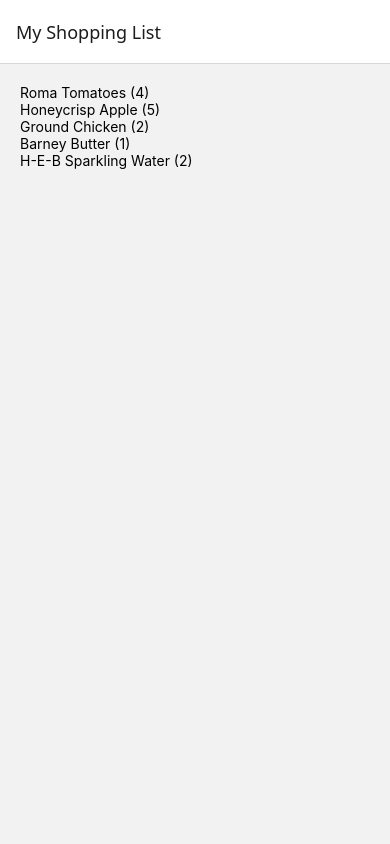
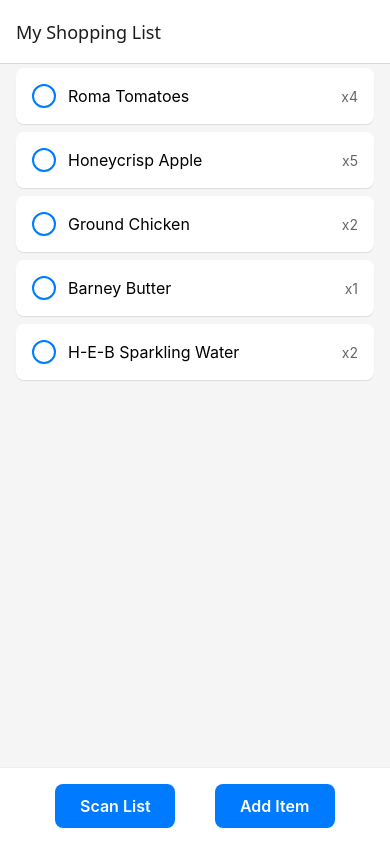
Before and after one commit to runkev/aisle-buddy, a React Native app: screen /ShoppingList in a window 390 px wide. Built offline with nearby package versions, Linux system fonts and the light colour scheme.

Commit message:
updated UI of list view

```diff
--- a/src/screens/ShoppingListScreen.js
+++ b/src/screens/ShoppingListScreen.js
@@ -1,25 +1,89 @@
 import React, { useState, useEffect } from 'react';
-import { View, Text, FlatList, TouchableOpacity, StyleSheet } from 'react-native';
+import { View, Text, FlatList, TouchableOpacity, StyleSheet, Animated } from 'react-native';
 import { Camera } from 'expo-camera';
 import { list } from '../database/sampleData';
 
 const ShoppingListScreen = ({ navigation }) => {
+    // Add state for managing checked items
+    const [items, setItems] = useState(list.map(item => ({ ...item, checked: false })));
 
-    const Item = ({title, quantity}) => (
-        <View style={styles.item}>
-            <Text style={styles.title}>{title} ({quantity})</Text>
-        </View>
-    );
+    const toggleItem = (itemId) => {
+        setItems(items.map(item =>
+            item.id === itemId
+                ? { ...item, checked: !item.checked }
+                : item
+        ));
+    };
+
+    const Item = ({item, onToggle, isChecked = false}) => {
+        const fadeAnim = React.useRef(new Animated.Value(isChecked ? 1 : 0)).current;
+
+        React.useEffect(() => {
+            Animated.timing(fadeAnim, {
+                toValue: isChecked ? 1 : 0,
+                duration: 200,
+                useNativeDriver: true,
+            }).start();
+        }, [isChecked]);
 
         return (
-        <View style={styles.container}>
+            <TouchableOpacity
+                style={styles.itemContainer}
+                onPress={() => onToggle(item.id)}
+                activeOpacity={0.7}
+            >
+                <View style={styles.checkboxContainer}>
+                    <View style={styles.checkbox}>
+                        {isChecked && (
+                            <Animated.Text
+                                style={[
+                                    styles.checkmark,
+                                    { opacity: fadeAnim }
+                                ]}
+                            >
+                                ✓
+                            </Animated.Text>
+                        )}
+                    </View>
+                </View>
+
+                <View style={styles.contentContainer}>
+                    <Text
+                        style={[
+                            styles.title,
+                            isChecked && styles.checkedTitle
+                        ]}
+                        numberOfLines={1}
+                    >
+                        {item.title}
+                    </Text>
+
+                    {item.quantity && (
+                        <Text style={styles.quantity}>
+                            x{item.quantity}
+                        </Text>
+                    )}
+                </View>
+            </TouchableOpacity>
+        );
+    };
+
+    return (
+        <View style={styles.screenContainer}>
             <FlatList
-                data={list}
-                renderItem={({item}) => <Item title={item.title} quantity={item.quantity} />}
+                data={items}
+                renderItem={({item}) => (
+                    <Item
+                        item={item}
+                        isChecked={item.checked}
+                        onToggle={toggleItem}
+                    />
+                )}
+                keyExtractor={item => item.id}
                 style={styles.list}
             />
 
-            {/* <View style={styles.buttonContainer}>
+            <View style={styles.buttonContainer}>
                 <TouchableOpacity
                     style={styles.button}
                     onPress={() => navigation.navigate('Scanner')}
@@ -33,55 +97,94 @@
                 >
                     <Text style={styles.buttonText}>Add Item</Text>
                 </TouchableOpacity>
-            </View> */}
+            </View>
         </View>
     );
 };
 
 const styles = StyleSheet.create({
-    container: {
+    screenContainer: {
         flex: 1,
-        padding: 20,
+        backgroundColor: '#f5f5f5',
     },
     list: {
         flex: 1,
     },
     itemContainer: {
-        padding: 15,
+        flexDirection: 'row',
+        alignItems: 'center',
+        padding: 16,
         backgroundColor: '#fff',
         borderRadius: 8,
-        marginBottom: 10,
+        marginVertical: 4,
+        marginHorizontal: 16,
         shadowColor: '#000',
-        shadowOffset: { width: 0, height: 2 },
+        shadowOffset: {
+            width: 0,
+            height: 1,
+        },
         shadowOpacity: 0.1,
-        shadowRadius: 4,
-        elevation: 3,
+        shadowRadius: 1,
+        elevation: 2,
     },
-    itemName: {
-        fontSize: 18,
+    checkboxContainer: {
+        marginRight: 12,
+    },
+    checkbox: {
+        width: 24,
+        height: 24,
+        borderRadius: 12,
+        borderWidth: 2,
+        borderColor: '#007AFF',
+        alignItems: 'center',
+        justifyContent: 'center',
+    },
+    checkmark: {
+        color: '#007AFF',
+        fontSize: 16,
         fontWeight: 'bold',
     },
-    itemLocation: {
+    contentContainer: {
+        flex: 1,
+        flexDirection: 'row',
+        alignItems: 'center',
+        justifyContent: 'space-between',
+    },
+    title: {
         fontSize: 16,
+        flex: 1,
+        marginRight: 8,
+    },
+    checkedTitle: {
+        textDecorationLine: 'line-through',
+        color: '#999',
+    },
+    quantity: {
+        fontSize: 14,
         color: '#666',
-        marginTop: 4,
+        minWidth: 30,
+        textAlign: 'right',
     },
     buttonContainer: {
         flexDirection: 'row',
-        justifyContent: 'space-around',
-        padding: 20,
+        justifyContent: 'space-evenly',
+        padding: 16,
+        backgroundColor: '#fff',
+        borderTopWidth: 1,
+        borderTopColor: '#eee',
     },
     button: {
         backgroundColor: '#007AFF',
-        padding: 15,
-        borderRadius: 10,
-        width: '45%',
+        paddingHorizontal: 24,
+        paddingVertical: 12,
+        borderRadius: 8,
+        minWidth: 120,
         alignItems: 'center',
     },
     buttonText: {
         color: '#fff',
         fontSize: 16,
-        fontWeight: 'bold',
+        fontWeight: '600',
     },
 });
 
```
Also changed, not shown: src/screens/CameraScreen.js (added). Lines whose indentation alone changed are shown as unchanged.
